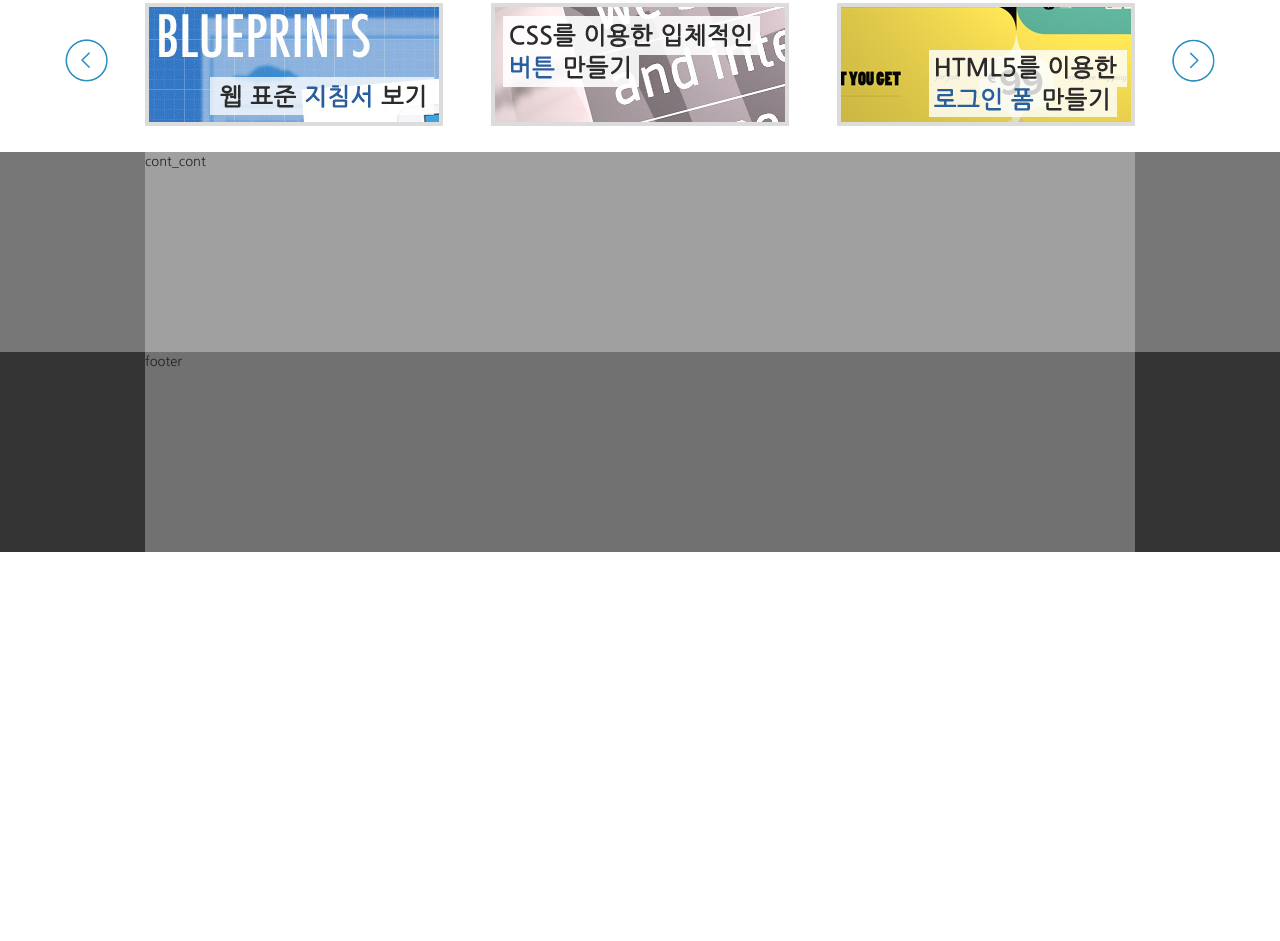
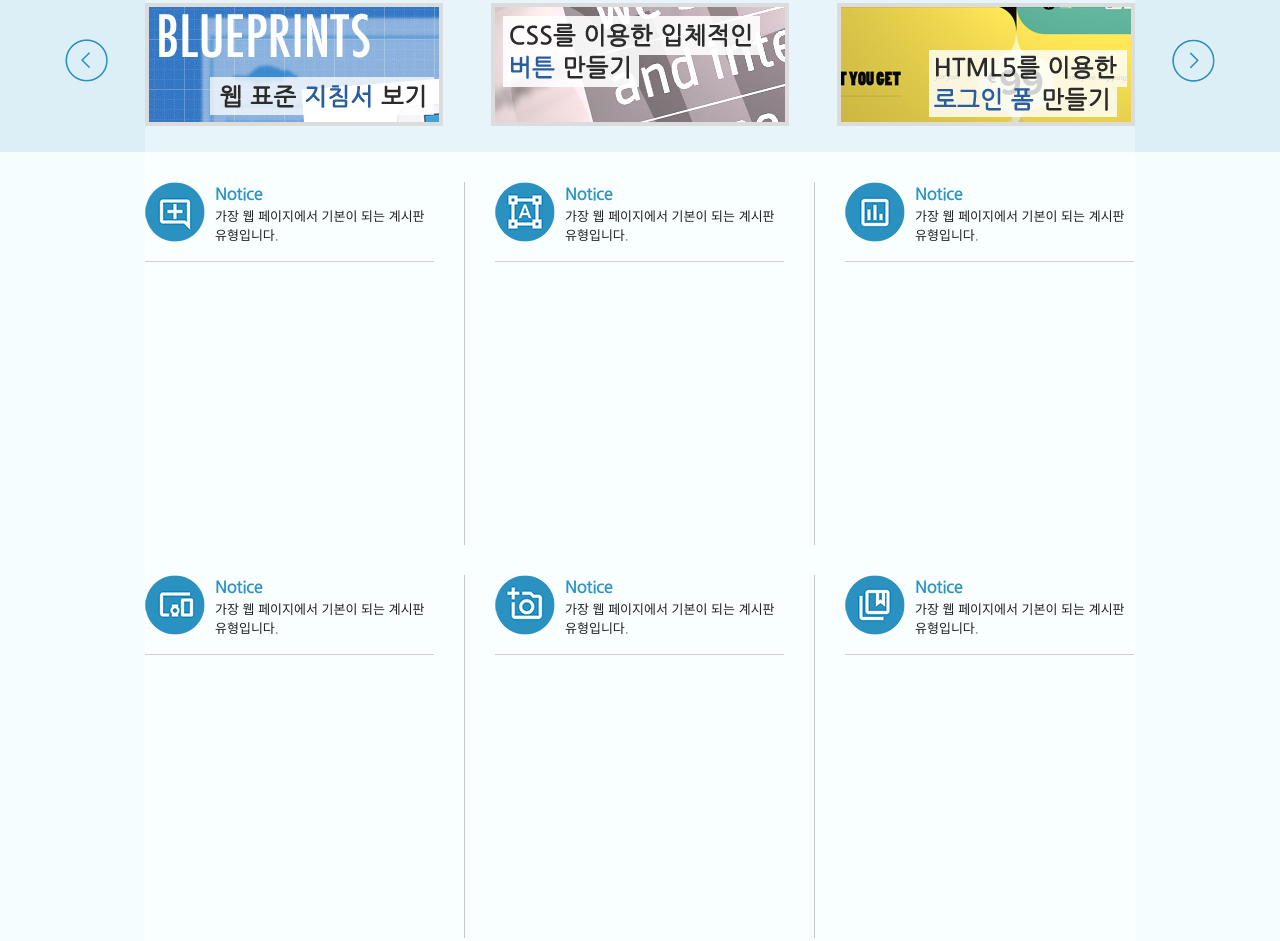
Before and after one commit to Kimkyeongbeom4844/Creating-Web-page, a plain HTML site: page index.html in a window 1280 px wide. Shown: the part 575-1516 px from the top of the page. Before the commit the page ends 1127 px from the top, so only its background shows below. Drawn offline with Linux system fonts and the light colour scheme; a web font is replaced by a local one.

Commit message:
콘텐츠 영역 추가
콘텐츠 영역 추가

```diff
--- a/css/style.css
+++ b/css/style.css
@@ -22,8 +22,8 @@ ul {list-style-type: none;}
 
 #contents #cont_nav {background-color: #f6fdff;}
 #contents #cont_tit {background-color: #EAF7FD;}
-#contents #cont_ban {}
-#contents #cont_cont {width: 100%; height: 200px; background-color: #777;}
+#contents #cont_ban {background-color: #dceff7;;}
+#contents #cont_cont {background-color: #f6fdff;}
 
 /*가운데 가상영역*/
 .container {width : 990px; margin: 0 auto; height: inherit; background-color: rgba(255,255,255,0.3);}
@@ -72,3 +72,28 @@ ul {list-style-type: none;}
 .ban ul li.ban3 {text-align: right;}
 .ban ul li img {border: 4px solid #dcdcdc;}
 .ban ul li img:hover {border-color: #98bcdc;}
+
+.cont { overflow: hidden; padding-top: 30px;}
+.cont .column {float: left; width: 289px; height: 363px; margin: 0 30px 30px 0; position: relative; padding-right: 30px;}
+.cont .col1 {border-right: 1px solid #c8c8c8;}
+.cont .col2 {border-right: 1px solid #c8c8c8;}
+.cont .col3 {margin-right: 0; padding-right: 0;}
+.cont .col4 {border-right: 1px solid #c8c8c8;}
+.cont .col5 {border-right: 1px solid #c8c8c8;}
+.cont .col6 {margin-right: 0; padding-right: 0;}
+.cont .column .ico_img {display: block; width: 60px; height: 60px; background: url(../images/icon.png) no-repeat; position: absolute; left: 0; top: 0;}
+.cont .column .ico_tit {padding-left: 70px; font-size: 16px; color: #2c94c4;}
+.cont .column .ico_desc {padding-left: 70px; border-bottom: 1px solid #d0d0d0; padding-bottom: 15px;}
+.cont .col1 .ico_img {background-position: 0 -240px;}
+.cont .col2 .ico_img {background-position: 0 -300px;}
+.cont .col3 .ico_img {background-position: 0 -360px;}
+.cont .col4 .ico_img {background-position: 0 -420px;}
+.cont .col5 .ico_img {background-position: 0 -480px;}
+.cont .col6 .ico_img {background-position: 0 -540px;}
+
+.cont .col1 .ico_img:hover {background-position: -60px -240px;}
+.cont .col2 .ico_img:hover {background-position: -60px -300px;}
+.cont .col3 .ico_img:hover {background-position: -60px -360px;}
+.cont .col4 .ico_img:hover {background-position: -60px -420px;}
+.cont .col5 .ico_img:hover {background-position: -60px -480px;}
+.cont .col6 .ico_img:hover {background-position: -60px -540px;}
--- a/index.html
+++ b/index.html
@@ -119,7 +119,34 @@
                 </div>
             </div>
             <div id="cont_cont">
-                <div class="container">cont_cont</div>
+                <div class="container">
+                    <div class="cont">
+                        <div class="column col1">
+                            <h3><span class="ico_img ir_pm">아이콘</span><span class="ico_tit">Notice</span></h3>
+                            <p class="ico_desc">가장 웹 페이지에서 기본이 되는 계시판 유형입니다.</p>
+                        </div>
+                        <div class="column col2">
+                            <h3><span class="ico_img ir_pm">아이콘</span><span class="ico_tit">Notice</span></h3>
+                            <p class="ico_desc">가장 웹 페이지에서 기본이 되는 계시판 유형입니다.</p>
+                        </div>
+                        <div class="column col3">
+                            <h3><span class="ico_img ir_pm">아이콘</span><span class="ico_tit">Notice</span></h3>
+                            <p class="ico_desc">가장 웹 페이지에서 기본이 되는 계시판 유형입니다.</p>
+                        </div>
+                        <div class="column col4">
+                            <h3><span class="ico_img ir_pm">아이콘</span><span class="ico_tit">Notice</span></h3>
+                            <p class="ico_desc">가장 웹 페이지에서 기본이 되는 계시판 유형입니다.</p>
+                        </div>
+                        <div class="column col5">
+                            <h3><span class="ico_img ir_pm">아이콘</span><span class="ico_tit">Notice</span></h3>
+                            <p class="ico_desc">가장 웹 페이지에서 기본이 되는 계시판 유형입니다.</p>
+                        </div>
+                        <div class="column col6">
+                            <h3><span class="ico_img ir_pm">아이콘</span><span class="ico_tit">Notice</span></h3>
+                            <p class="ico_desc">가장 웹 페이지에서 기본이 되는 계시판 유형입니다.</p>
+                        </div>
+                    </div>
+                </div>
             </div>
         </div>
         <div id="footer">
```
